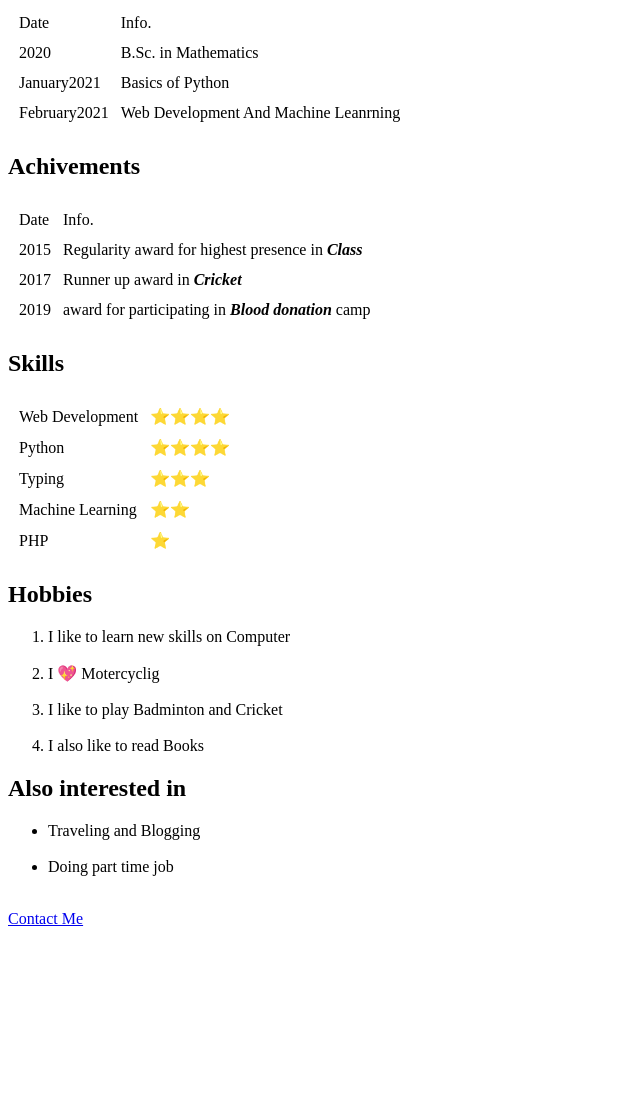
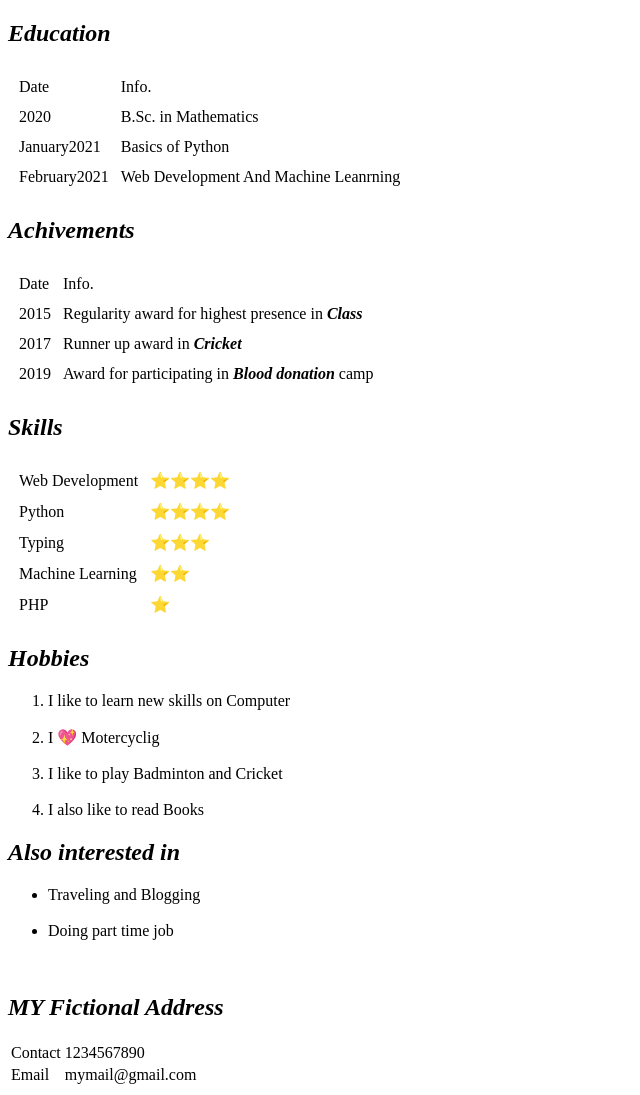
Before and after one commit to aman439/Resume, a plain HTML site: page index.html in a window 1280 px wide. Shown: the part 344-1439 px from the top of the page, without its empty margins (0-640 px from the left). Before the commit the page ends 1280 px from the top, so only its background shows below. Drawn offline with Linux system fonts and the light colour scheme.

Commit message:
Add initial resume website file

```diff
--- a/index.html
+++ b/index.html
@@ -8,15 +8,15 @@
 
 <body>
   <table cellspacing="10">
-    <td><img src="Aman.png" alt="Aman's profile picture"> </td>
+    <td><img src="https://instagram.fjai2-1.fna.fbcdn.net/v/t51.2885-19/s320x320/106801612_1643340879148610_8452136444816675712_n.jpg?tp=1&_nc_ht=instagram.fjai2-1.fna.fbcdn.net&_nc_ohc=fkl4u_SojxcAX9_f1FT&oh=d14ba4316127f44ec32aecc0737b18ba&oe=6068E8D8" alt="Aman's profile picture"> </td>
     <td>
-      <h1>Hello There!</h1>
-      <h1>This is Aman</h1>
+      <h1> <em>Hello There!</em> </h1>
+      <h1> <em>This is Aman</em>  </h1>
     </td>
   </table>
   <hr>
 
-  <h2>Education</h2>
+  <h2> <strong><em>Education</em> </strong> </h2>
   <table cellspacing="10">
     <td>Date</td>
     <td>Info.</td>
@@ -34,7 +34,7 @@
     </tbody>
   </table>
 
-  <h2>Achivements</h2>
+  <h2><em><strong>Achivements</strong> </em></h2>
   <table cellspacing="10">
     <td>Date</td>
     <td> Info.</td>
@@ -48,11 +48,11 @@
     </tbody>
     <tbody>
       <td>2019</td>
-      <td>award for participating in <strong><em> Blood donation</em></strong> camp</td>
+      <td>Award for participating in <strong><em> Blood donation</em></strong> camp</td>
     </tbody>
   </table>
 
-  <h2>Skills</h2>
+  <h2><em><strong>Skills</strong> </em></h2>
   <table cellspacing="10">
     <tbody>
       <td>Web Development</td>
@@ -76,7 +76,7 @@
     </tbody>
   </table>
 
-  <h2>Hobbies</h2>
+  <h2><strong><em>Hobbies</em> </strong></h2>
   <ol>
     <li>I like to learn new skills on Computer</li><br>
     <li>I 💖 Motercyclig</li><br>
@@ -84,15 +84,23 @@
     <li>I also like to read Books</li>
   </ol>
 
-  <h2>Also interested in</h2>
+  <h2><em><strong>Also interested in</strong> </em></h2>
   <ul>
     <li>Traveling and Blogging</li><br>
     <li>Doing part time job</li>
   </ul><br>
 
-  <a href="contact.html">Contact Me</a>
+  <h2><em><strong>MY Fictional Address</strong></em></h2>
+  <table>
+    <tbody>
+      <td>Contact</td>
+      <td>1234567890</td>
+      </tbody>
+      <tbody>
+        <td>Email</td>
+        <td>mymail@gmail.com</td>
+      </tbody>
+  </table>
 
-
-</body>
-
+  </body>
 </html>
```
